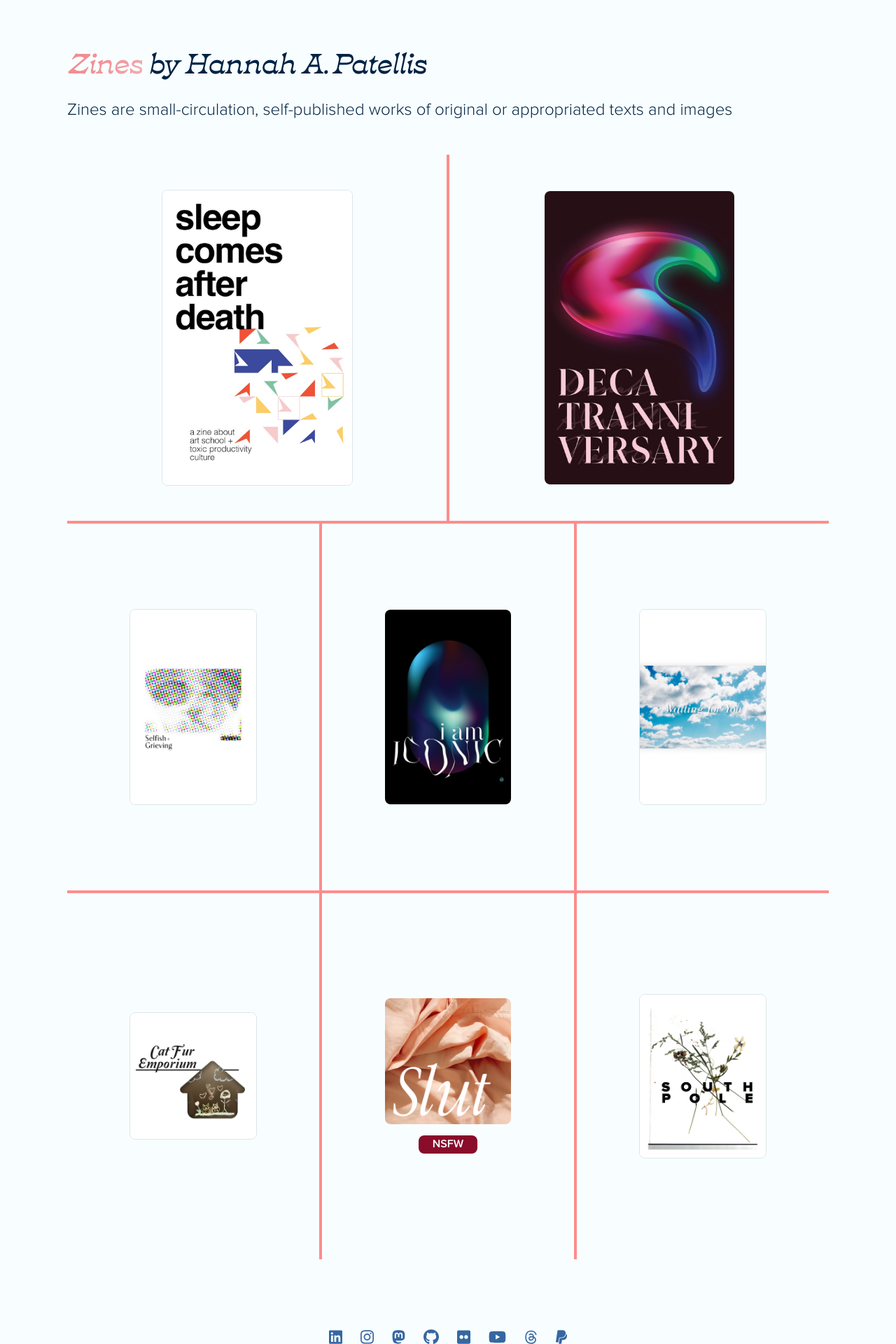
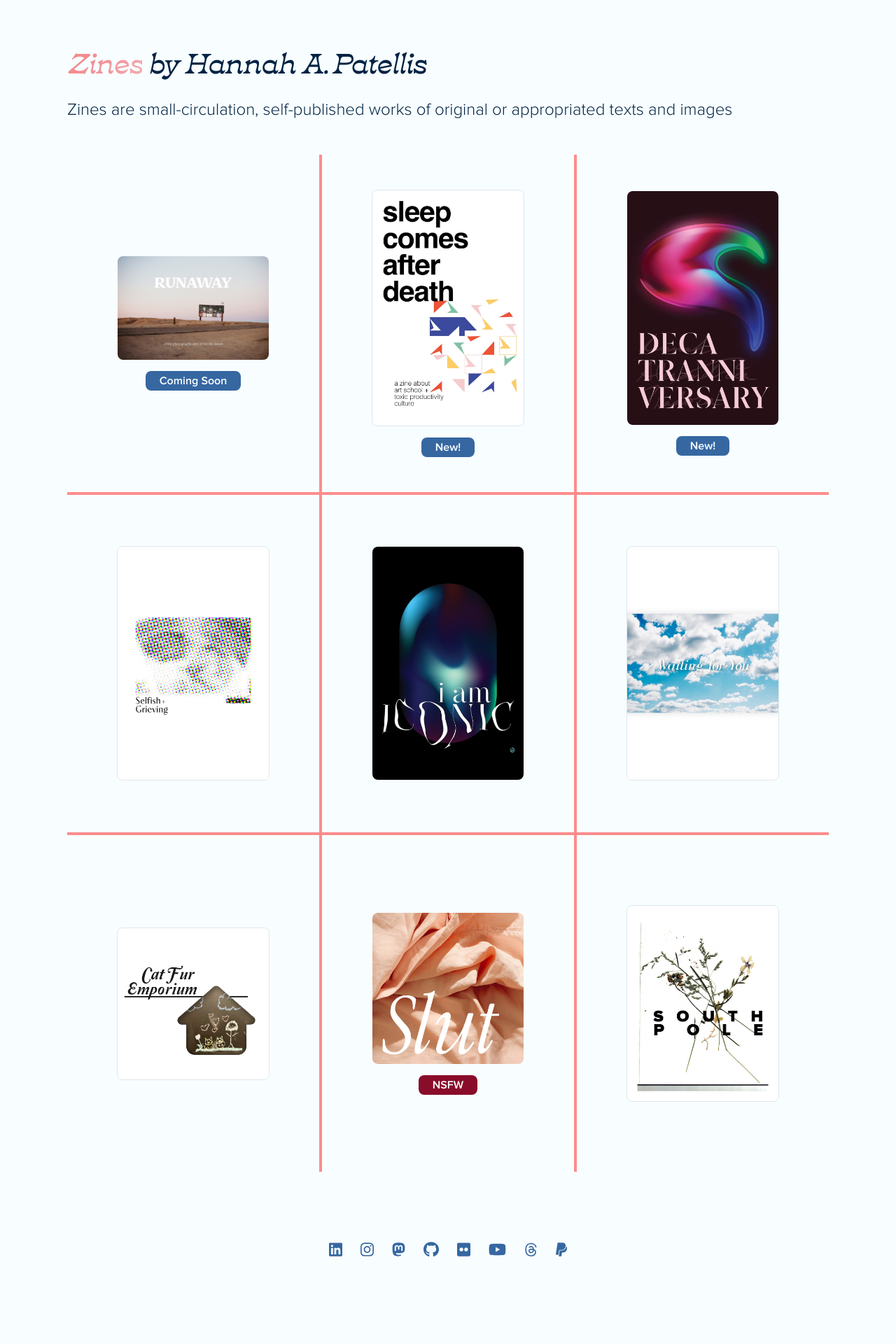
Before and after one commit to hannahpatellis/hannahap, a PHP site: page /zines.html in a window 1280 px wide. Shown: the part 60-1980 px from the top of the page at 70% size. After the commit the page ends 1855 px from the top, so only its background shows below. Run offline with PHP 8.4, Linux system fonts and the light colour scheme.

Commit message:
Updates zine formating, adds Runaway

```diff
--- a/public/clever.html
+++ b/public/clever.html
@@ -61,8 +61,8 @@
 
       <div class="entry-container col-solo">
         <div class="col">
-          <p class="mb-1">Clever designs software for K-12 schools and school districts.</p>
-          <h2 class="mb-1">Recently when at Clever, I was having a ball while...</h2>
+          <h2 class="mb-1">Clever designs software for K-12 schools and school districts.</h2>
+          <p class="mb-1">Recently when at Clever, I was having a ball while...</p>
           <ol>
             <li>Working closely with Microsoft Windows Active Directory, Azure AD, and Google Workspace</li>
             <li>Creating new and innovative ways to sync with K-12 school districts' SIS (Student Information Systems) and manage account creation and synchronization in various directory solutions</li>
--- a/public/decatranniversary.html
+++ b/public/decatranniversary.html
@@ -57,6 +57,7 @@
     </nav>
     <main id="stage-zines-entry">
       <article>
+        <div class="tag mb-2">New!</div>
         <p>On January 10, 2014, after years of fearful waiting, I started my transition. For the 10th anniversary of this day, I honored the momentous milestone by writing DecaTranniversary. This zine is a collection of art, letters, photos, designs, a playlist, and more that I put together as a way to reflect and celebrate. Broken up into “eras” of life, each era has a piece of art encapsulating my emotions and presentation of the time. Alongside the art is a letter to either that version of myself or a letter to my trans sisters.</p>
         <p class="zine-entry-pdf">A .pdf copy of this zine is available upon request</p>
 
--- a/public/index.html
+++ b/public/index.html
@@ -55,7 +55,7 @@
         </a>
       </ul>
     </nav>    <div id="alert-header">
-      <p><strong>Fresh off the printer!</strong> DecaTranniversary (print edition) and Sleep Comes After Death are now available for purchase <a href="https://shop.hannahap.com" title="Shop Hannah A. Patellis">Buy today!</a></p>
+      <p><strong>Hot off the presses!</strong> DecaTranniversary (print edition) and Sleep Comes After Death are now available for purchase. <a href="https://shop.hannahap.com" title="Shop Hannah A. Patellis">Buy now!</a></p>
     </div>
     <main id="stage-home">
       <div>
--- a/public/scss/style.css
+++ b/public/scss/style.css
@@ -911,20 +911,23 @@ main#stage-zines div.zine-entry a div.zine-entry-inner {
   background-color: var(--haip-light);
   transition: 0.5s;
 }
-main#stage-zines div.zine-entry a div.zine-entry-inner div.nsfw {
+main#stage-zines div.zine-entry a div.zine-entry-inner div.nsfw, main#stage-zines div.zine-entry a div.zine-entry-inner div.tag {
   border-radius: var(--radius);
   background-color: var(--haip-dred);
-  padding: 5px 20px 5px 20px;
+  padding: 7px 20px 5px 20px;
   margin-top: 1rem;
   font-weight: 600;
   color: var(--haip-light);
+}
+main#stage-zines div.zine-entry a div.zine-entry-inner div.tag {
+  background-color: var(--haip-dblue);
 }
 main#stage-zines div.zine-entry a div.zine-entry-inner:hover {
   background-color: var(--haip-lgray);
   transition: 0.5s;
 }
 main#stage-zines div.zine-entry img {
-  width: 50%;
+  width: 60%;
   height: auto;
   border-radius: var(--radius);
 }
@@ -971,14 +974,17 @@ main#stage-zines-entry article p.zine-entry-pdf {
   margin-top: 20px;
   font-size: 0.85rem;
 }
-main#stage-zines-entry article div.nsfw {
+main#stage-zines-entry article div.nsfw, main#stage-zines-entry article div.tag {
   border-radius: var(--radius);
   background-color: var(--haip-dred);
-  padding: 5px 20px 5px 20px;
+  padding: 7px 20px 5px 20px;
   margin-top: 1rem;
   font-weight: 600;
   color: var(--haip-light);
   width: fit-content;
+}
+main#stage-zines-entry article div.tag {
+  background-color: var(--haip-dblue);
 }
 main#stage-zines-entry article div#actions {
   border-radius: var(--radius);
--- a/public/seesaw.html
+++ b/public/seesaw.html
@@ -61,8 +61,8 @@
 
       <div class="entry-container col-solo">
         <div class="col">
-          <p class="mb-1">Seesaw offers a suite of award-winning multi-modal tools, resources, and curriculum for elementary schools.</p>
-          <h2 class="mb-1">Currently loving life at Seesaw while working with elementary school teachers and cross-functional curriculum teams. More to come!</h2>
+          <h2 class="mb-1">Seesaw offers a suite of award-winning multi-modal tools, resources, and curriculum for elementary schools.</h2>
+          <p class="mb-1">Currently loving life at Seesaw while working with elementary school teachers and cross-functional curriculum teams. More to come!</p>
         </div>
       </div>
 
--- a/public/sleepcomesafterdeath.html
+++ b/public/sleepcomesafterdeath.html
@@ -57,6 +57,7 @@
     </nav>
     <main id="stage-zines-entry">
       <article>
+        <div class="tag mb-2">New!</div>
         <p>Written six years after graduating from The Art School in Coastal Georgia, this zine recounts some of the horrors of art and design universities around the country. The title comes from the toxic mantra of “Sleep Comes After Death” that was peddled by professors and college higher-ups alike. Many art college experiences are marred by “toxic productivity culture” that comes at the expense of student sleep and mental health. This in turn effects what’s seen as acceptable in the workplace, continuing the vicious cycle. That is, if you even want to be an artist or designer once you finish. While this is hopefully not everyone’s experience, it was mine.</p>
         <p class="zine-entry-pdf">A .pdf copy of this zine is available upon request</p>
 
--- a/public/zines.html
+++ b/public/zines.html
@@ -60,17 +60,27 @@
       <h2 class="mb-3">Zines are small-circulation, self-published works of original or appropriated texts and images</h2>
 
       <section>
-        <div class="zine-entry zine-entry-top-row">
+        <div class="zine-entry">
+          <a href="runaway.html" title="Learn more about the 'Runaway' zine">
+            <div class="zine-entry-inner">
+              <img src="images/zines/runaway_full.jpeg" alt="">
+              <div class="tag">Coming Soon</div>
+            </div>
+          </a>
+        </div>
+        <div class="zine-entry">
           <a href="sleepcomesafterdeath.html" title="Learn more about the 'Sleep Comes After Death' zine">
             <div class="zine-entry-inner">
               <img class="zine-cover-border" src="images/zines/scad_full.jpeg" alt="">
+              <div class="tag">New!</div>
             </div>
           </a>
         </div>
-        <div class="zine-entry zine-entry-top-row">
+        <div class="zine-entry">
           <a href="decatranniversary.html" title="Learn more about the 'DecaTranniversary' zine">
             <div class="zine-entry-inner">
               <img src="images/zines/deca_print_full.jpeg" alt="">
+              <div class="tag">New!</div>
             </div>
           </a>
         </div>
--- a/src/pages/designs/clever.hbs
+++ b/src/pages/designs/clever.hbs
@@ -8,8 +8,8 @@
 
       <div class="entry-container col-solo">
         <div class="col">
-          <p class="mb-1">Clever designs software for K-12 schools and school districts.</p>
-          <h2 class="mb-1">Recently when at Clever, I was having a ball while...</h2>
+          <h2 class="mb-1">Clever designs software for K-12 schools and school districts.</h2>
+          <p class="mb-1">Recently when at Clever, I was having a ball while...</p>
           <ol>
             <li>Working closely with Microsoft Windows Active Directory, Azure AD, and Google Workspace</li>
             <li>Creating new and innovative ways to sync with K-12 school districts' SIS (Student Information Systems) and manage account creation and synchronization in various directory solutions</li>
--- a/src/pages/designs/seesaw.hbs
+++ b/src/pages/designs/seesaw.hbs
@@ -8,8 +8,8 @@
 
       <div class="entry-container col-solo">
         <div class="col">
-          <p class="mb-1">Seesaw offers a suite of award-winning multi-modal tools, resources, and curriculum for elementary schools.</p>
-          <h2 class="mb-1">Currently loving life at Seesaw while working with elementary school teachers and cross-functional curriculum teams. More to come!</h2>
+          <h2 class="mb-1">Seesaw offers a suite of award-winning multi-modal tools, resources, and curriculum for elementary schools.</h2>
+          <p class="mb-1">Currently loving life at Seesaw while working with elementary school teachers and cross-functional curriculum teams. More to come!</p>
         </div>
       </div>
 
--- a/src/pages/zines/decatranniversary.hbs
+++ b/src/pages/zines/decatranniversary.hbs
@@ -4,6 +4,7 @@
 
     <main id="stage-zines-entry">
       <article>
+        <div class="tag mb-2">New!</div>
         <p>On January 10, 2014, after years of fearful waiting, I started my transition. For the 10th anniversary of this day, I honored the momentous milestone by writing DecaTranniversary. This zine is a collection of art, letters, photos, designs, a playlist, and more that I put together as a way to reflect and celebrate. Broken up into “eras” of life, each era has a piece of art encapsulating my emotions and presentation of the time. Alongside the art is a letter to either that version of myself or a letter to my trans sisters.</p>
         <p class="zine-entry-pdf">A .pdf copy of this zine is available upon request</p>
 
--- a/src/pages/zines/sleepcomesafterdeath.hbs
+++ b/src/pages/zines/sleepcomesafterdeath.hbs
@@ -4,6 +4,7 @@
 
     <main id="stage-zines-entry">
       <article>
+        <div class="tag mb-2">New!</div>
         <p>Written six years after graduating from The Art School in Coastal Georgia, this zine recounts some of the horrors of art and design universities around the country. The title comes from the toxic mantra of “Sleep Comes After Death” that was peddled by professors and college higher-ups alike. Many art college experiences are marred by “toxic productivity culture” that comes at the expense of student sleep and mental health. This in turn effects what’s seen as acceptable in the workplace, continuing the vicious cycle. That is, if you even want to be an artist or designer once you finish. While this is hopefully not everyone’s experience, it was mine.</p>
         <p class="zine-entry-pdf">A .pdf copy of this zine is available upon request</p>
 
--- a/src/partials/alert.hbs
+++ b/src/partials/alert.hbs
@@ -1,3 +1,3 @@
 <div id="alert-header">
-  <p><strong>Fresh off the printer!</strong> DecaTranniversary (print edition) and Sleep Comes After Death are now available for purchase <a href="https://shop.hannahap.com" title="Shop Hannah A. Patellis">Buy today!</a></p>
+  <p><strong>Hot off the presses!</strong> DecaTranniversary (print edition) and Sleep Comes After Death are now available for purchase. <a href="https://shop.hannahap.com" title="Shop Hannah A. Patellis">Buy now!</a></p>
 </div>
```
Also changed, not shown: public/runaway.html (+3 -11 lines), public/scss/pages/zines/_zine-entry.css (+5 -2 lines), public/scss/pages/zines/_zines.css (+6 -3 lines), src/assets/scss/pages/zines/_zine-entry.scss (+6 -2 lines), src/assets/scss/pages/zines/_zines.scss (+7 -3 lines), src/pages/zines.hbs (+7 -4 lines), src/pages/zines/runaway.hbs (+4 -3 lines).
